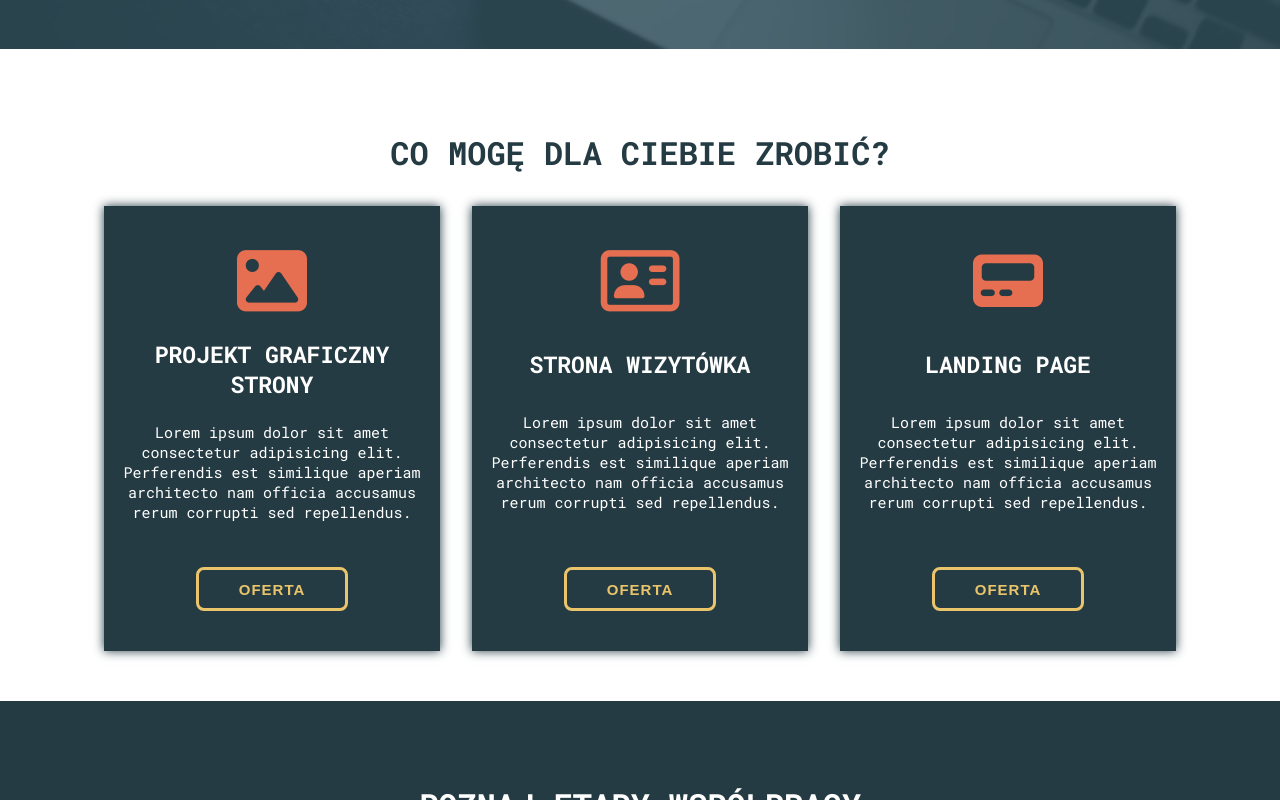
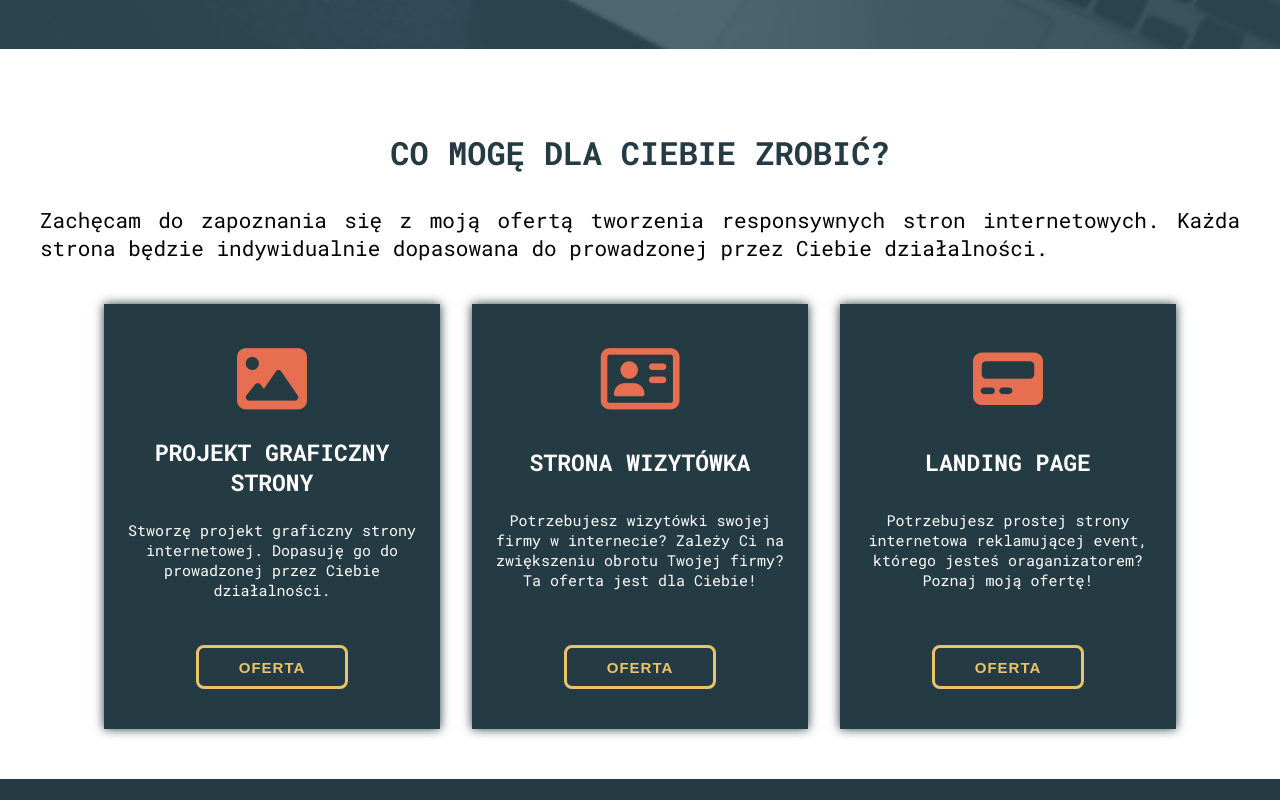
Before and after one commit to DawidSaager/portfolio, a website: page index.html in a window 1280 px wide. Shown: the part 671-1471 px from the top of the page. Drawn offline with Linux system fonts and the light colour scheme.

Commit message:
add content

```diff
--- a/index.html
+++ b/index.html
@@ -5,6 +5,7 @@
    <meta http-equiv="X-UA-Compatible" content="IE=edge">
    <meta name="viewport" content="width=device-width, initial-scale=1.0">
    <title>Dawid Saager - Front-end developer</title>
+   <meta name="description" content="Projektowanie oraz tworzenie responsywnych stron internetowych za pomocą najnowszych technologii. Pełna optymalizacja stron internetowych pod SEO || Poznań">
    <link rel="preconnect" href="https://fonts.googleapis.com">
 <link rel="preconnect" href="https://fonts.gstatic.com" crossorigin>
 <link href="https://fonts.googleapis.com/css2?family=Dancing+Script:wght@400;700&family=Roboto+Mono:wght@300;400;700&family=Roboto:wght@300;400;700&display=swap" rel="stylesheet">
@@ -42,7 +43,7 @@
          </p>
          <p class="header__paragraph header__paragraph--name">Dawid Saager</p>
          <h1 class="header__heading">
-            zajmuję się projektowaniem i kodowaniem stron internetowych dopasowanych do Twoich potrzeb
+            Zajmuję się projektowaniem i tworzeniem responsywnych stron internetowych zoptymalizowanych pod SEO. Dopasuję odpowiednią ofertę strony do Twojego biznesu.
          </h1>
          <button class="header__button">Sprawdź ofertę!</button>
       </div>
@@ -54,6 +55,7 @@
    <section class="offers section-padding white-section" id="offers">
    <div class="wrapper">
       <h2 class="offers__heading heading-section">Co mogę dla Ciebie zrobić?</h2>
+      <p class="offers__paragraph">Zachęcam do zapoznania się z moją ofertą tworzenia responsywnych stron internetowych. Każda strona będzie indywidualnie dopasowana do prowadzonej przez Ciebie działalności.</p>
       <div class="offers__boxes">
          <div class="offers__box">
 
@@ -61,8 +63,7 @@
 
             <h3 class="offers__box-title">Projekt graficzny strony</h3>
             <p class="offers__text">
-               Lorem ipsum dolor sit amet consectetur adipisicing elit. Perferendis est similique aperiam architecto nam
-               officia accusamus rerum corrupti sed repellendus.
+               Stworzę projekt graficzny strony internetowej. Dopasuję go do prowadzonej przez Ciebie działalności.
             </p>
             <button class="offers__button">Oferta</button>
          </div>
@@ -72,8 +73,7 @@
 
             <h3 class="offers__box-title">Strona wizytówka</h3>
             <p class="offers__text">
-               Lorem ipsum dolor sit amet consectetur adipisicing elit. Perferendis est similique aperiam architecto nam
-               officia accusamus rerum corrupti sed repellendus.
+               Potrzebujesz wizytówki swojej firmy w internecie? Zależy Ci na zwiększeniu obrotu Twojej firmy? <br> Ta oferta jest dla Ciebie!
             </p>
             <button class="offers__button">Oferta</button>
          </div>
@@ -84,8 +84,7 @@
 
             <h3 class="offers__box-title">Landing page</h3>
             <p class="offers__text">
-               Lorem ipsum dolor sit amet consectetur adipisicing elit. Perferendis est similique aperiam architecto nam
-               officia accusamus rerum corrupti sed repellendus.
+               Potrzebujesz prostej strony internetowa reklamującej event, którego jesteś oraganizatorem? <br> Poznaj moją ofertę!
             </p>
             <button class="offers__button">Oferta</button>
          </div>
--- a/src/sass/style.scss
+++ b/src/sass/style.scss
@@ -201,6 +201,11 @@ a{
 }
 
 .offers{
+	&__paragraph{
+		text-align: justify;
+		margin-bottom: 2em;
+		font-size: 1.7rem;
+	}
 	&__boxes{
 		display: flex;
 		flex-direction: column;
@@ -531,6 +536,10 @@ a{
 	}
 
 	.offers{
+		&__paragraph{
+			margin-bottom: 2em;
+			font-size: 2.1rem;
+		}
 		&__boxes{
 			flex-direction: row;
 			justify-content: space-between;
```
Also changed, not shown: dist/css/style.min.css, 2 other files.
